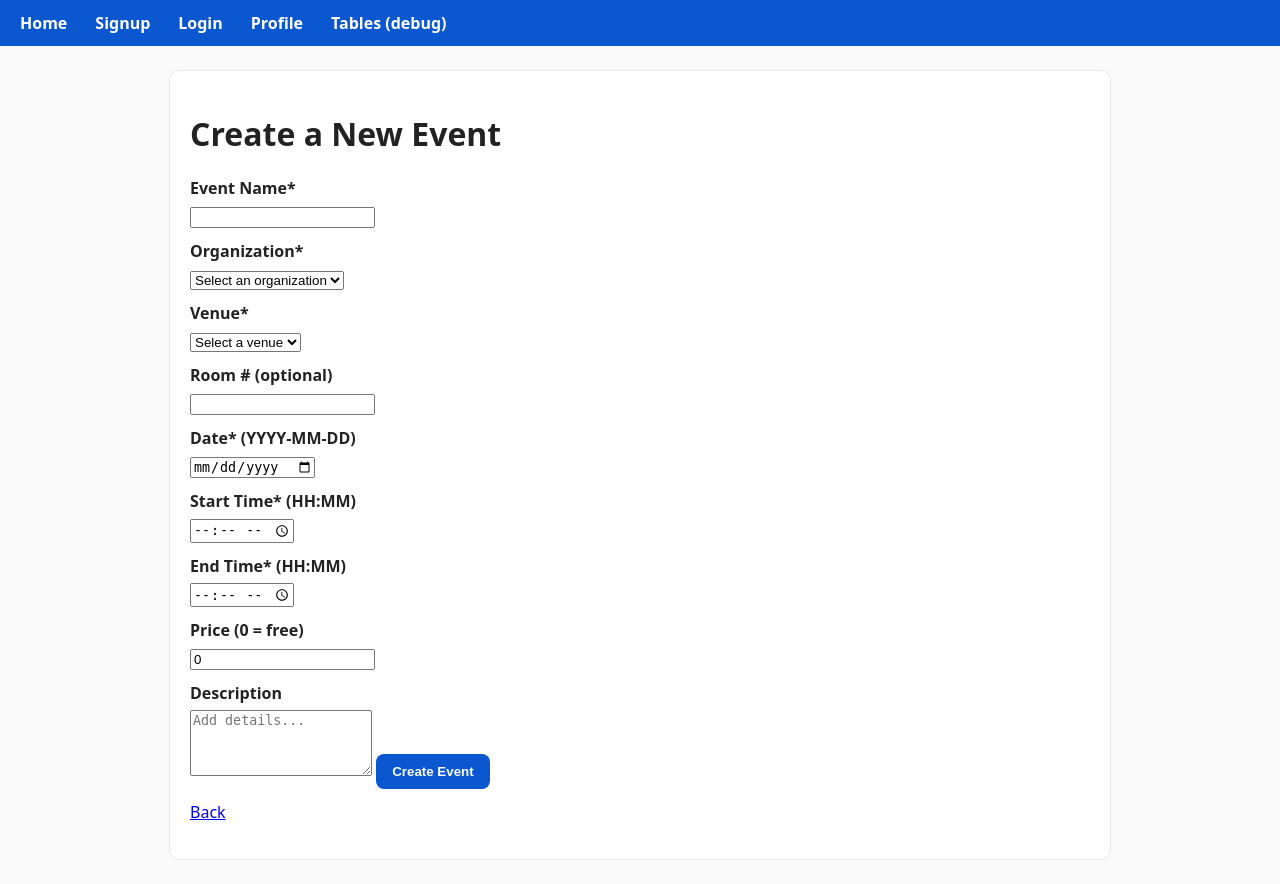
After one commit to GuanzhenQian2004/EventSync, a Python web app: template templates/event_new.html in a window 1280 px wide. The commit adds this page. Run offline with Jinja, Linux system fonts and the light colour scheme; the template is opened without the code that fills it, so the values that code supplies are empty.

Commit message:
added new_event.html and added link to the nav

```diff
--- a/templates/base.html
+++ b/templates/base.html
@@ -30,6 +30,7 @@
       {% if session.get('user_email') %}
         <span class="muted">Signed in as {{ session.get('user_email') }}</span>
         <a href="{{ url_for('logout') }}">Logout</a>
+        <a href="{{ url_for('create_event') }}">New Event</a>
       {% endif %}
     </nav>
   </header>
--- /dev/null
+++ b/templates/event_new.html
@@ -0,0 +1,52 @@
+{% extends "base.html" %}
+{% block title %}New Event · EventSync{% endblock %}
+{% block content %}
+  <h1>Create a New Event</h1>
+
+  {% if err %}
+    <p class="error">Error loading form options: {{ err }}</p>
+  {% endif %}
+
+  <form method="post" class="form">
+    <label>Event Name*</label>
+    <input name="event_name" required>
+
+    <label>Organization*</label>
+    <select name="org_name" required>
+      <option value="" disabled selected>Select an organization</option>
+      {% for o in orgs %}
+        <option value="{{ o }}">{{ o }}</option>
+      {% endfor %}
+    </select>
+
+    <label>Venue*</label>
+    <select name="vid" required>
+      <option value="" disabled selected>Select a venue</option>
+      {% for vid, vlabel in venues %}
+        <option value="{{ vid }}">{{ vlabel }}</option>
+      {% endfor %}
+    </select>
+
+    <label>Room # (optional)</label>
+    <input name="room_number" type="number" min="0" step="1">
+
+    <label>Date* (YYYY-MM-DD)</label>
+    <input name="date" type="date" required>
+
+    <label>Start Time* (HH:MM)</label>
+    <input name="start_time" type="time" required>
+
+    <label>End Time* (HH:MM)</label>
+    <input name="end_time" type="time" required>
+
+    <label>Price (0 = free)</label>
+    <input name="price" type="number" min="0" step="0.01" value="0">
+
+    <label>Description</label>
+    <textarea name="description" rows="4" placeholder="Add details..."></textarea>
+
+    <button type="submit">Create Event</button>
+  </form>
+
+  <p style="margin-top:12px;"><a class="btn" href="{{ url_for('home') }}">Back</a></p>
+{% endblock %}
```
